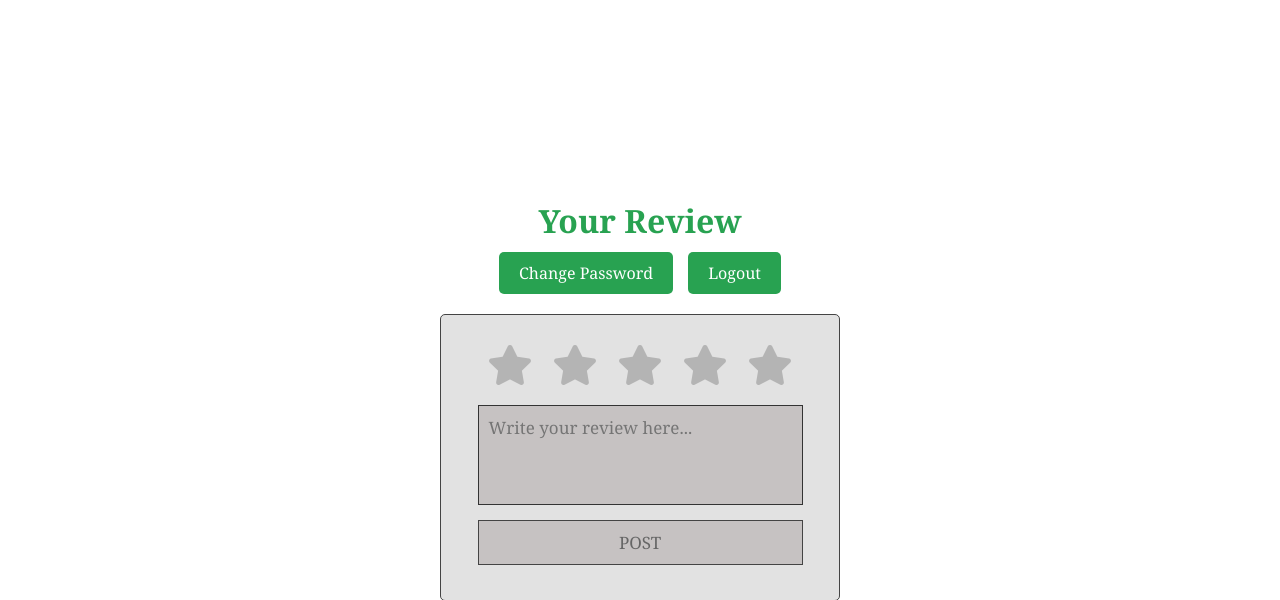
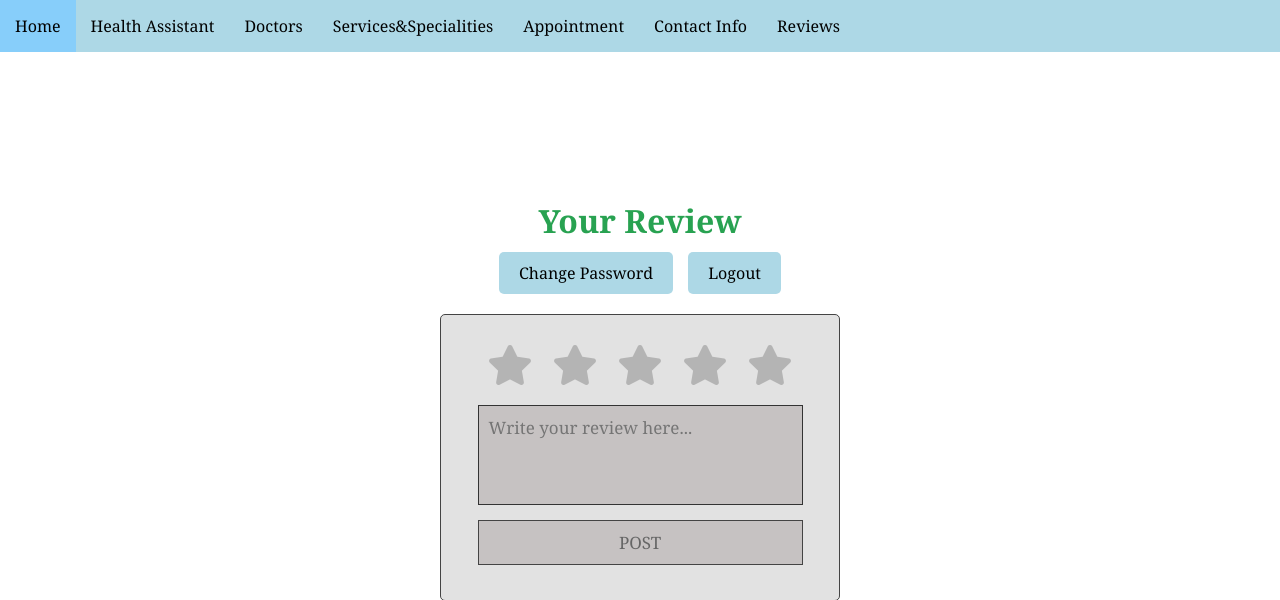
Before and after one commit to MikPap22/Coursework, a Flask app: template templates/pages/reviews.html in a window 1280 px wide. Shown: the top 600 px of the page. Run offline with Flask 3, Linux system fonts and the light colour scheme; the template is opened without the code that fills it, so the values that code supplies are empty.

Commit message:
menubar for reviews (without added to login/signup )

```diff
--- /dev/null
+++ b/static/pages/menubarstyle.css
@@ -0,0 +1,32 @@
+.navbar {
+    position: fixed;
+    top: 0;
+    left: 0;
+    width: 100%;
+    z-index: 1000;
+    }
+
+.navbar ul {
+    list-style-type: none;
+    background-color: lightblue;
+    padding: 0px;
+    margin: 0px;
+    overflow: hidden;
+    }
+
+.navbar a{
+    color: black;
+    text-decoration: none;
+    padding: 15px;
+    display: block;
+    text-align:center
+    }
+
+.navbar a:hover {
+    background-color: lightskyblue;
+    }
+
+.navbar li{
+    float: left;
+
+    }
--- a/templates/pages/reviews.html
+++ b/templates/pages/reviews.html
@@ -1,5 +1,6 @@
 <action = "/reviews">
 <head>
+    <link rel = "stylesheet" href = "static/pages/menubarstyle.css">
     <link rel="stylesheet" href="https://cdnjs.cloudflare.com/ajax/libs/font-awesome/5.15.3/css/all.min.css" crossorigin="anonymous" />
     <style>
     h1 {
@@ -119,19 +120,32 @@
     }
     .btn-link {
         padding: 10px 20px;
-        background-color: #28A251;
-        color: white;
+        background-color: lightblue;
+        color: black;
         text-decoration: none;
         border-radius: 5px;
         font-weight: 500;
         transition: background-color 0.3s ease;
     }
     .btn-link:hover {
-        background-color: #1e7a3c;
+        background-color: lightskyblue;
     }
     </style>
 </head>
 <body>
+
+<nav class = "navbar">
+        <ul>
+            <li><a href="/">Home</a></li>
+            <li><a href="/assistant">Health Assistant</a></li>
+            <li><a href="/doctors">Doctors</a></li>
+            <li><a href="/services">Services&Specialities</a></li>
+            <li><a href="/appointment">Appointment</a></li>
+            <li><a href="/contact">Contact Info</a></li>
+            <li><a href="/allreviews">Reviews</a></li>
+        </ul>
+    </nav>
+
 <h1>Your Review</h1>
 
 <div class="action-buttons">
```
Also changed, not shown: templates/pages/allreviews.html (+16 -1 lines), main.db.
